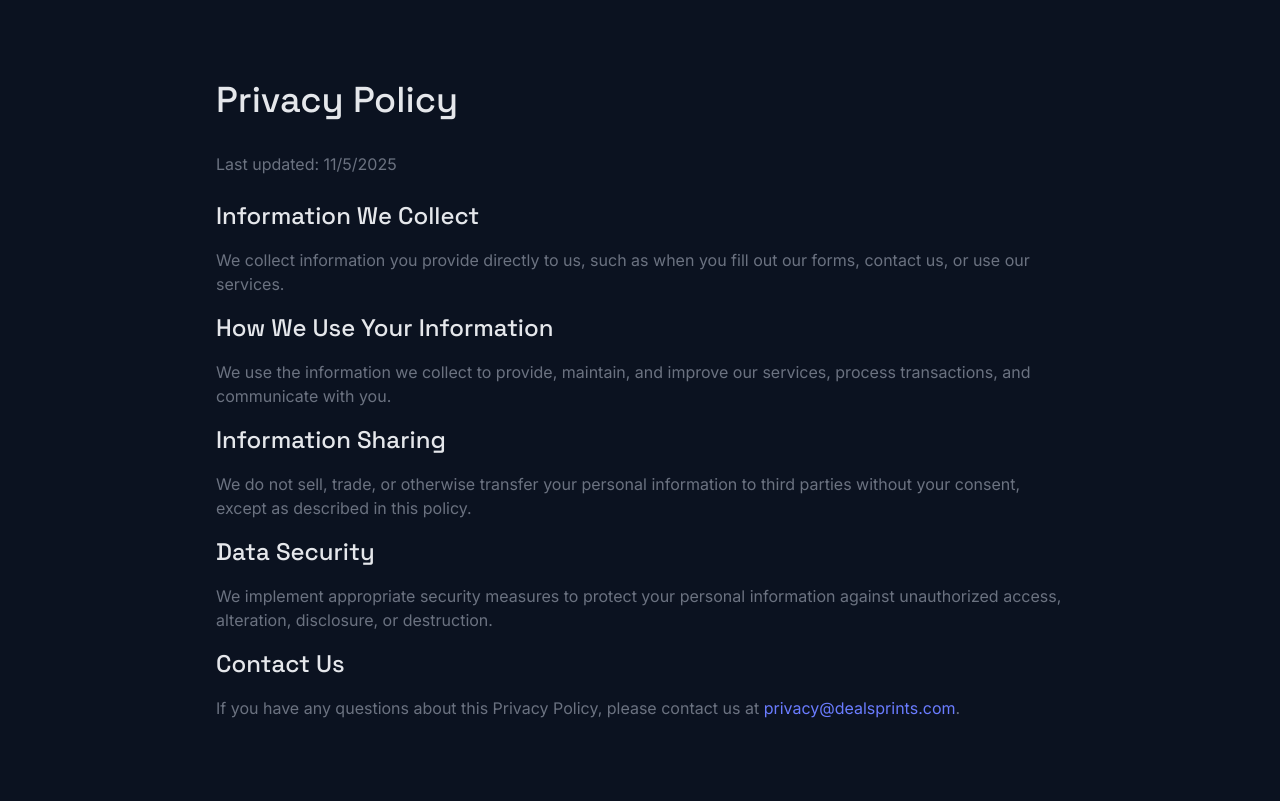
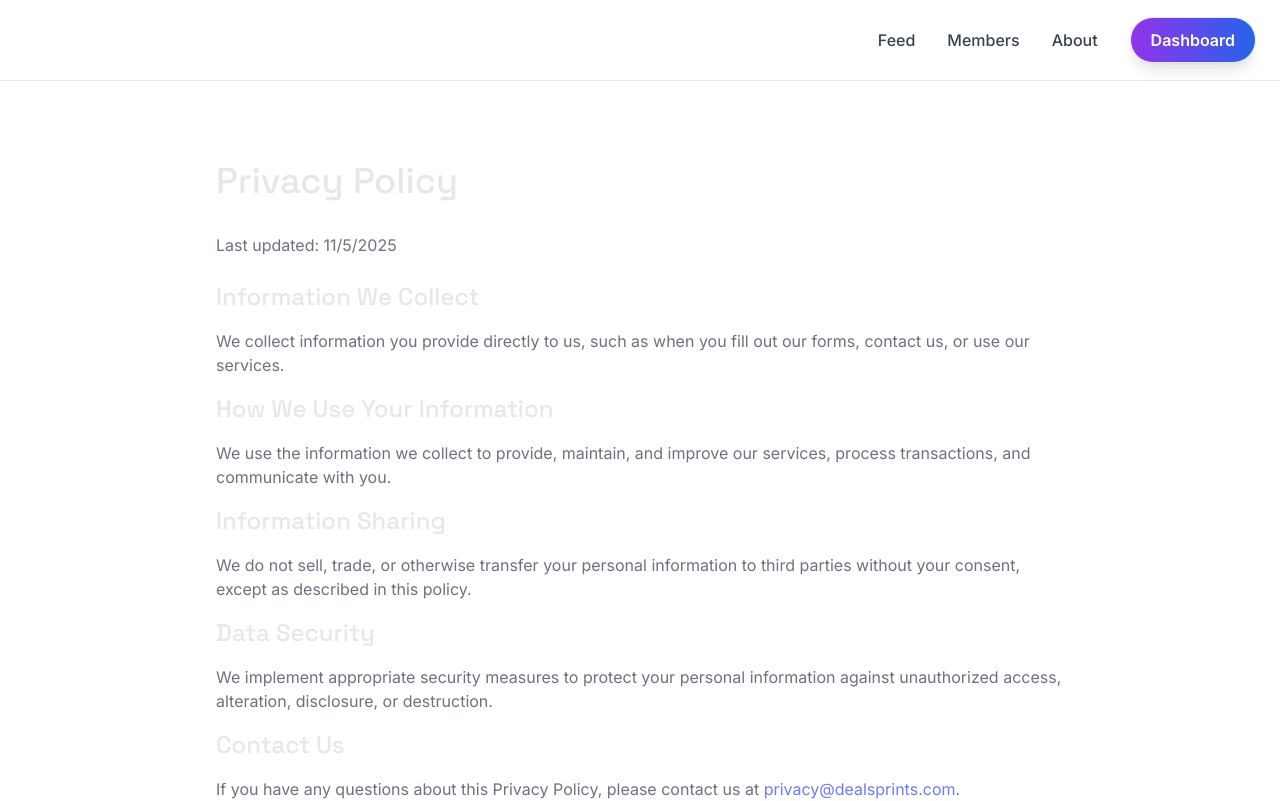
Before and after one commit to AgentAnalytics-ai/dealsprints, a Next.js app: page /privacy in a window 1280 px wide. Shown: the top 801 px of the page. Built offline with nearby package versions, Linux system fonts and the light colour scheme.

Commit message:
UI CONSISTENCY: Add Header/Footer to all pages (privacy, terms, members/slug) for professional navigation

```diff
--- a/src/app/okc/members/[slug]/page.tsx
+++ b/src/app/okc/members/[slug]/page.tsx
@@ -1,6 +1,8 @@
 import { Metadata } from 'next';
 import { notFound } from 'next/navigation';
 import { getMemberBySlug, MOCK_MEMBERS } from '@/lib/data/mockFeed';
+import { Header } from '@/components/Header';
+import { Footer } from '@/components/Footer';
 import { Building2, CheckCircle, ExternalLink, Instagram, Linkedin, Facebook, Mail, Phone, MapPin, ArrowLeft } from 'lucide-react';
 import Link from 'next/link';
 
@@ -67,6 +69,7 @@
 
   return (
     <main className="min-h-screen bg-gray-50">
+      <Header />
       {/* Back Navigation */}
       <div className="bg-white border-b border-gray-200">
         <div className="max-w-5xl mx-auto px-6 py-4">
@@ -240,6 +243,8 @@
           </Link>
         </div>
       </div>
+
+      <Footer />
     </main>
   );
 }
--- a/src/app/privacy/page.tsx
+++ b/src/app/privacy/page.tsx
@@ -1,4 +1,5 @@
 import { Metadata } from "next";
+import { Header } from "@/components/Header";
 import { Footer } from "@/components/Footer";
 
 export const metadata: Metadata = {
@@ -11,7 +12,8 @@
 
 export default function PrivacyPage() {
   return (
-    <main className="min-h-screen">
+    <main className="min-h-screen bg-white">
+      <Header />
       <section className="py-20">
         <div className="mx-auto max-w-4xl px-6">
           <h1 className="font-display text-4xl font-medium mb-8">Privacy Policy</h1>
--- a/src/app/terms/page.tsx
+++ b/src/app/terms/page.tsx
@@ -1,4 +1,5 @@
 import { Metadata } from "next";
+import { Header } from "@/components/Header";
 import { Footer } from "@/components/Footer";
 
 export const metadata: Metadata = {
@@ -11,7 +12,8 @@
 
 export default function TermsPage() {
   return (
-    <main className="min-h-screen">
+    <main className="min-h-screen bg-white">
+      <Header />
       <section className="py-20">
         <div className="mx-auto max-w-4xl px-6">
           <h1 className="font-display text-4xl font-medium mb-8">Terms of Service</h1>
```
